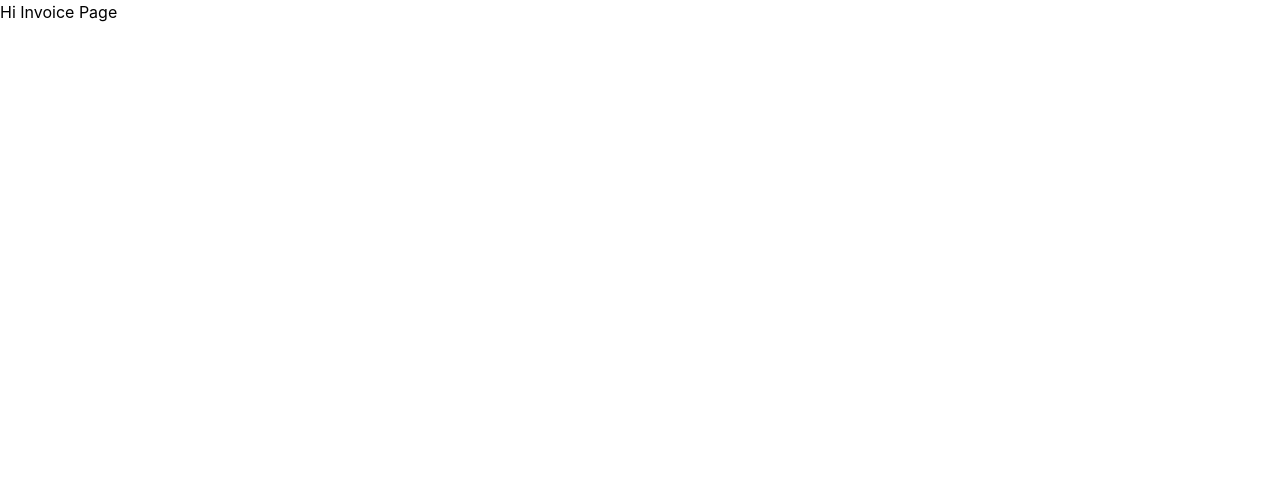
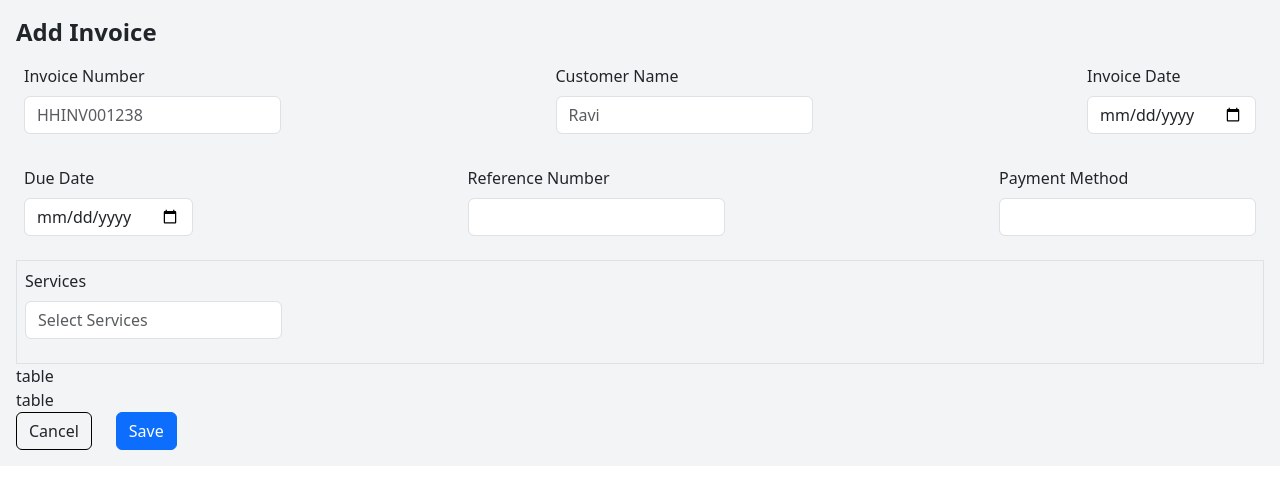
Before and after one commit to Afridi-haque7/mern-invoice, a React (Create React App) app in the folder client/: page / in a window 1280 px wide. Shown: the top 488 px of the page. Built offline with nearby package versions, Linux system fonts and the light colour scheme.

Commit message:
new commit

```diff
--- a/client/src/App.js
+++ b/client/src/App.js
@@ -1,9 +1,10 @@
 import './App.css';
+import Invoice from './components/Invoice';
 
 function App() {
   return (
-    <div>
-      Hi Invoice Page
+    <div className="">
+      <Invoice />
     </div>
   );
 }
--- /dev/null
+++ b/client/src/components/Invoice.jsx
@@ -0,0 +1,71 @@
+import React from "react";
+import Button from "react-bootstrap/Button";
+import Form from "react-bootstrap/Form";
+
+const Invoice = () => {
+  return (
+    <div className="p-3 bg-gray-100">
+      <h3 className="text-2xl font-bold">Add Invoice</h3>
+      <div className="form">
+        <Form>
+          <div className="md:flex justify-between p-2">
+            <Form.Group className="mb-3" controlId="formBasicEmail">
+              <Form.Label>Invoice Number</Form.Label>
+              <Form.Control type="text" placeholder="HHINV001238" />
+            </Form.Group>
+
+            <Form.Group className="mb-3" controlId="formBasicEmail">
+              <Form.Label>Customer Name</Form.Label>
+              <Form.Control type="text" placeholder="Ravi" />
+            </Form.Group>
+
+            <Form.Group className="mb-3" controlId="formBasicEmail">
+              <Form.Label>Invoice Date</Form.Label>
+              <Form.Control type="date" placeholder="Select a date" />
+            </Form.Group>
+          </div>
+
+          <div className="md:flex justify-between p-2">
+            <Form.Group className="mb-3" controlId="formBasicEmail">
+              <Form.Label>Due Date</Form.Label>
+              <Form.Control type="date" placeholder="Select a date" />
+            </Form.Group>
+
+            <Form.Group className="mb-3" controlId="formBasicEmail">
+              <Form.Label>Reference Number</Form.Label>
+              <Form.Control type="text" placeholder="" />
+            </Form.Group>
+
+            <Form.Group className="mb-3" controlId="formBasicEmail">
+              <Form.Label>Payment Method</Form.Label>
+              <Form.Control type="text" placeholder="" />
+            </Form.Group>
+          </div>
+          <div className="flex p-2 border">
+            <Form.Group className="mb-3" controlId="formBasicEmail">
+              <Form.Label>Services</Form.Label>
+              <Form.Control
+                className="w-full"
+                type="text"
+                placeholder="Select Services"
+              />
+            </Form.Group>
+          </div>
+
+          <div>table</div>
+          <div>table</div>
+          <div className="flex gap-4">
+            <Button variant="outline" className="border border-black" type="submit">
+              Cancel
+            </Button>
+            <Button variant="primary" type="submit">
+              Save
+            </Button>
+          </div>
+        </Form>
+      </div>
+    </div>
+  );
+};
+
+export default Invoice;
--- a/client/src/index.js
+++ b/client/src/index.js
@@ -3,6 +3,8 @@ import ReactDOM from 'react-dom/client';
 import './index.css';
 import App from './App';
 import reportWebVitals from './reportWebVitals';
+import "bootstrap/dist/css/bootstrap.min.css";
+
 
 const root = ReactDOM.createRoot(document.getElementById('root'));
 root.render(
--- a/client/tailwind.config.js
+++ b/client/tailwind.config.js
@@ -1,6 +1,6 @@
 /** @type {import('tailwindcss').Config} */
 module.exports = {
-  content: ["./src/**/*.{html,js}"],
+  content: ["./src/**/*.{html,js,jsx,tsx}"],
   theme: {
     extend: {},
   },
```
Also changed, not shown: client/package.json (+8 -1 lines), client/src/logo.svg (deleted), 1 other file (tests, documents, lock files or other folders).
